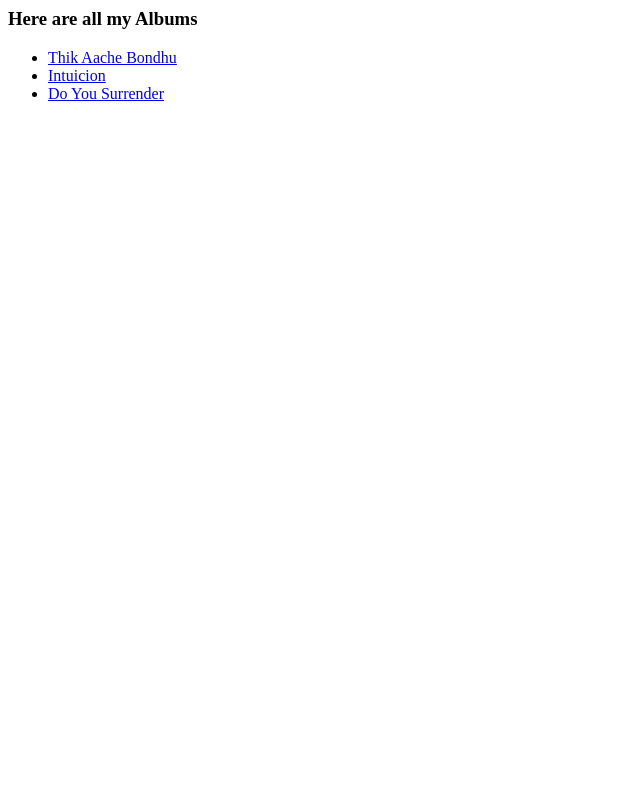
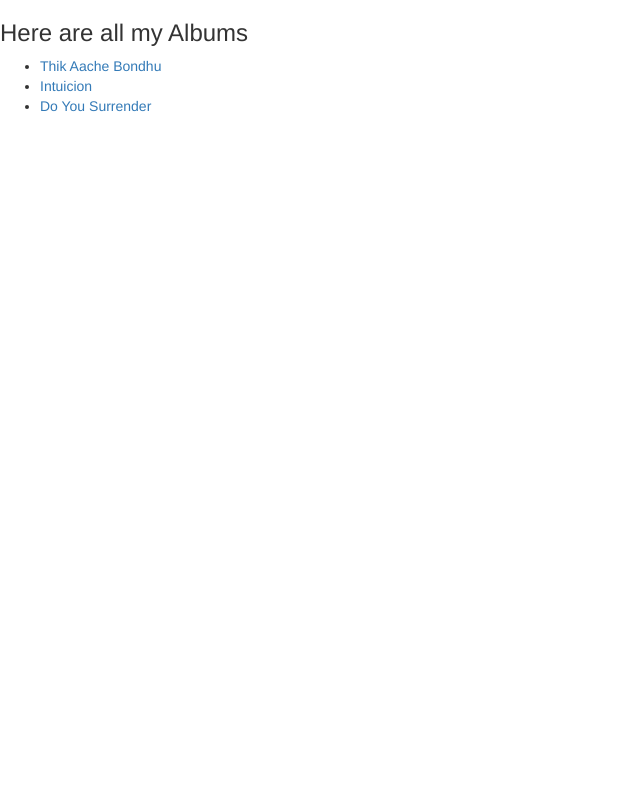
Before and after one commit to raihan-uddin/Viberr--Cloud-Music-Player, a Django app: page /music/ in a window 1280 px wide. Shown: the whole page, without its empty margins (0-640 px from the left). Run offline with Django 3.2, Linux system fonts and the light colour scheme; data comes from the database, SQL or seed files in the repository; some libraries are stand-ins or nearby versions.

Commit message:
Bootstrap and Static Files added!

```diff
--- /dev/null
+++ b/music/static/music/style.css
@@ -0,0 +1,3 @@
+body{
+    background: white url("images/background.jpg");
+}
--- a/music/templates/music/index.html
+++ b/music/templates/music/index.html
@@ -1,6 +1,13 @@
 <html>
     <head>
         <title>Welcome!</title>
+
+        <!---Loads the path to your static files--->
+        {% load staticfiles %}
+        <link rel="stylesheet" type="text/css" href="{% static 'music/style.css' %}">
+        <!-- Latest compiled and minified CSS -->
+        <link rel="stylesheet" href="https://maxcdn.bootstrapcdn.com/bootstrap/3.3.7/css/bootstrap.min.css" integrity="sha384-BVYiiSIFeK1dGmJRAkycuHAHRg32OmUcww7on3RYdg4Va+PmSTsz/K68vbdEjh4u" crossorigin="anonymous">
+
     </head>
 
     <body>
```
Also changed, not shown: music/static/music/images/background.jpg (added).
